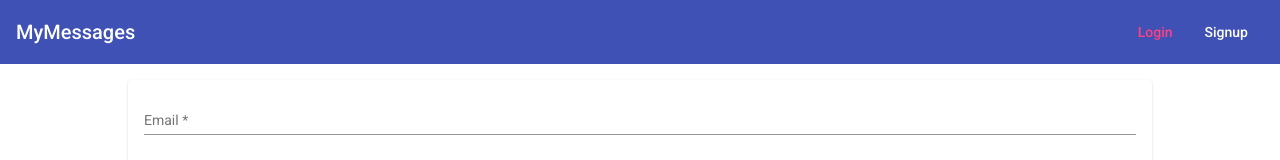
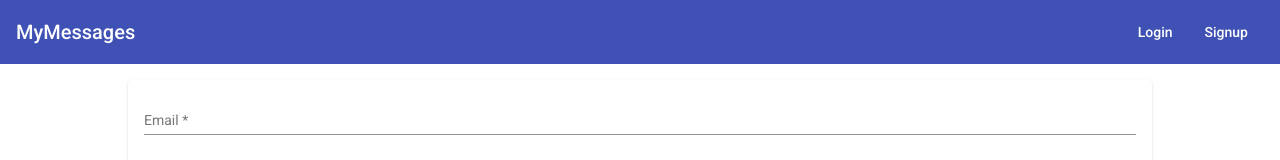
Before and after one commit to kakashrao/mean-app, an Angular app: page /login in a window 1280 px wide. Shown: the top 160 px of the page. Built offline with nearby package versions, Linux system fonts and the light colour scheme.

Commit message:
added lazy loading for auth related routes

```diff
--- a/src/app/app-routing.module.ts
+++ b/src/app/app-routing.module.ts
@@ -1,8 +1,6 @@
 import { NgModule } from '@angular/core';
 import { RouterModule, Routes } from '@angular/router';
 import { AuthGuard } from './auth/auth.guard';
-import { LoginComponent } from './auth/login/login.component';
-import { SignupComponent } from './auth/signup/signup.component';
 import { PostCreateComponent } from './posts/post-create/post-create.component';
 import { PostListComponent } from './posts/post-list/post-list.component';
 
@@ -10,8 +8,7 @@
   { path: '', component: PostListComponent },
   { path: 'create', component: PostCreateComponent, canActivate: [AuthGuard] },
   { path: 'edit/:postId', component: PostCreateComponent, canActivate: [AuthGuard] },
-  { path: 'login', component: LoginComponent },
-  { path: 'signup', component: SignupComponent },
+  { path: 'auth', loadChildren: () => import('./auth/auth.module').then(m => m.AuthModule)}
 ];
 
 @NgModule({
--- a/src/app/auth/auth.guard.ts
+++ b/src/app/auth/auth.guard.ts
@@ -14,7 +14,7 @@
     {
       const isAuth = this.authService.getIsAuthenticate();
       if(!isAuth) {
-        this.router.navigate(['/login']);
+        this.router.navigate(['/auth/login']);
       }
       return true;
     }
--- a/src/app/posts/header/header.component.html
+++ b/src/app/posts/header/header.component.html
@@ -10,12 +10,12 @@
       >
     </li>
     <li *ngIf="!userIsAuthenticated">
-      <a mat-button routerLink="/login" routerLinkActive="mat-accent"
+      <a mat-button routerLink="/auth/login" routerLinkActive="mat-accent"
         >Login</a
       >
     </li>
     <li *ngIf="!userIsAuthenticated">
-      <a mat-button routerLink="/signup" routerLinkActive="mat-accent"
+      <a mat-button routerLink="/auth/signup" routerLinkActive="mat-accent"
         >Signup</a
       >
     </li>
```
Also changed, not shown: src/app/app.module.ts (+4 -6 lines), src/app/auth/auth-routing.module.ts (added, +18 -0 lines), src/app/auth/auth.module.ts (added, +26 -0 lines).
